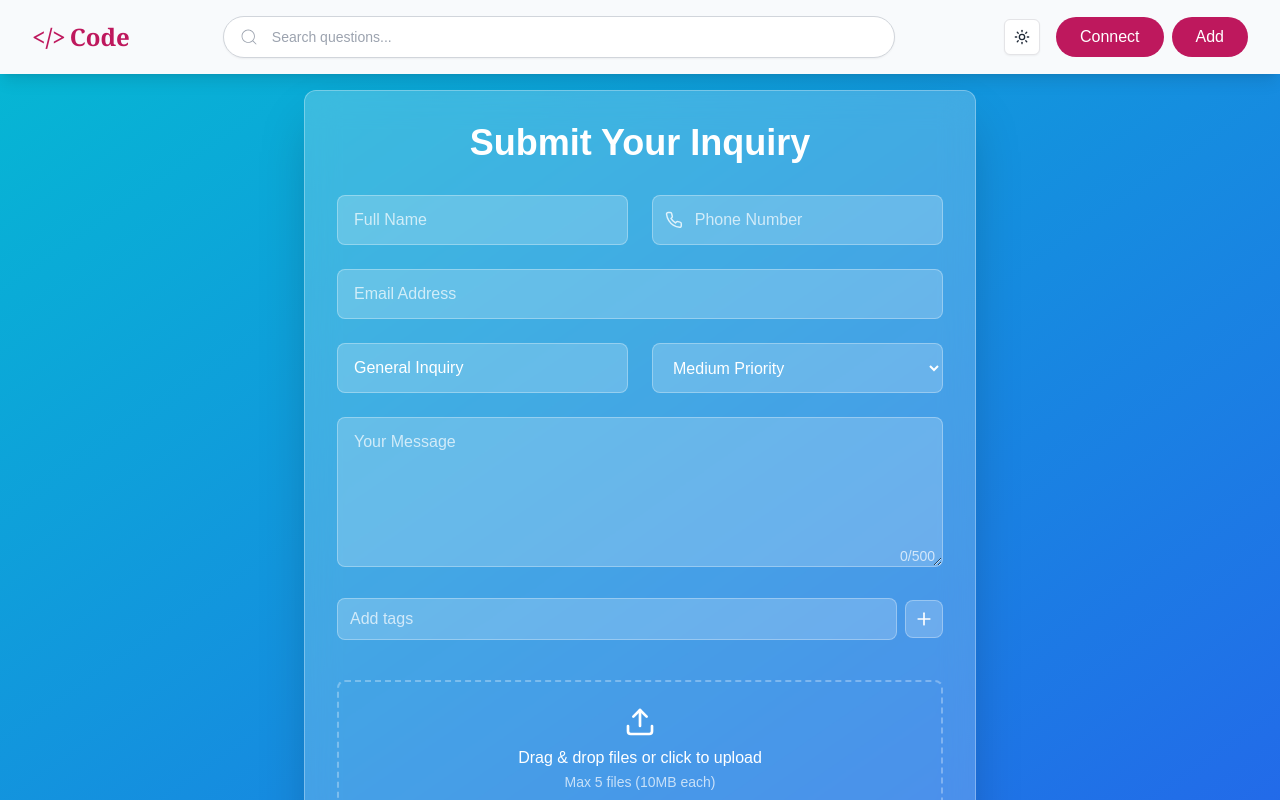
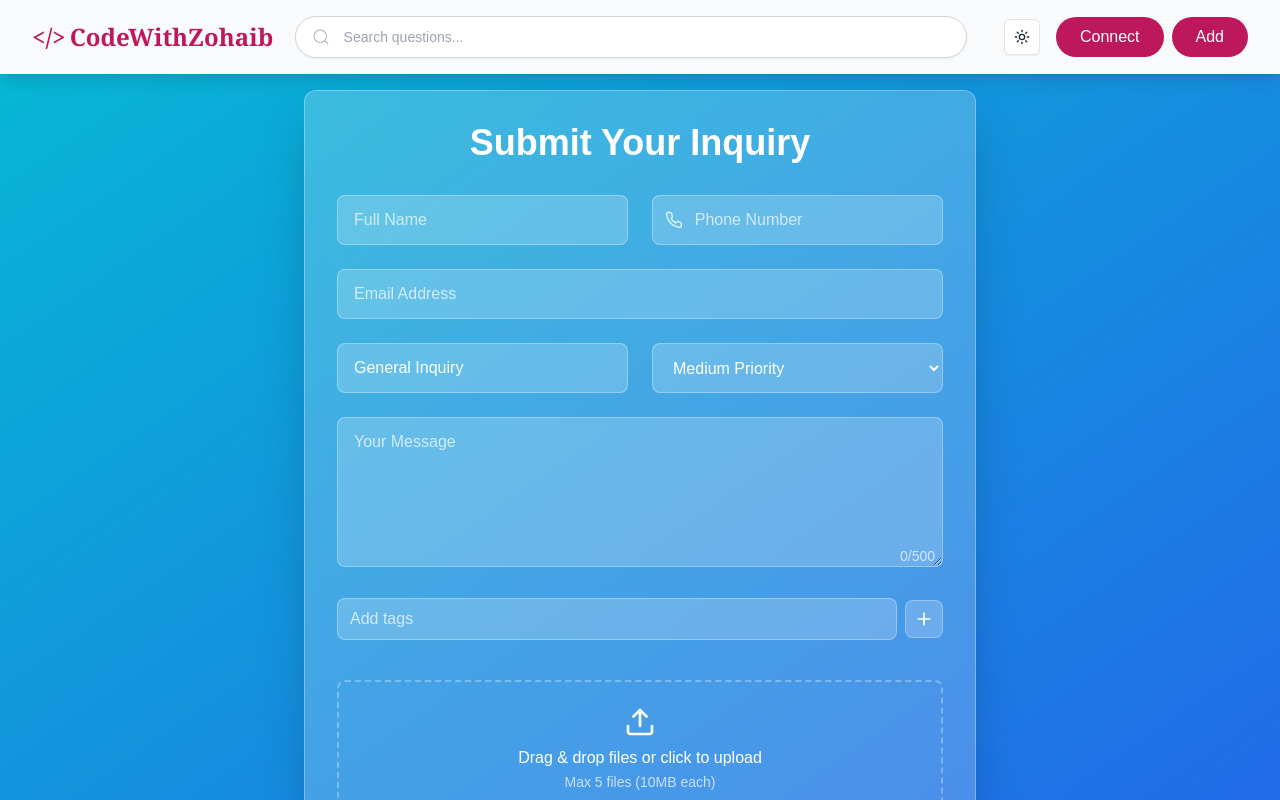
Before and after one commit to DotZohaib/CodeWithZohaib-Academy-, a Next.js app: page /Add in a window 1280 px wide. Shown: the top 800 px of the page. Built offline with nearby package versions, Linux system fonts and the light colour scheme.

Commit message:
Navbar.tsx

```diff
--- a/src/components/Navbar.tsx
+++ b/src/components/Navbar.tsx
@@ -46,7 +46,7 @@ const Navbar = () => {
         <div className="text-lg sm:text-xl md:text-2xl font-serif font-bold text-pink-700 flex-shrink-0">
           <span className="font-bold">&lt;/&gt;</span>
           <span className="hidden xs:inline ml-1">CodeWithZohaib</span>
-          <span className="xs:hidden ml-1">Code</span>
+          <span className="xs:hidden ml-1">CodeWithZohaib</span>
         </div>
 
         {/* Desktop Search Bar - Hidden on mobile/tablet */}
```
